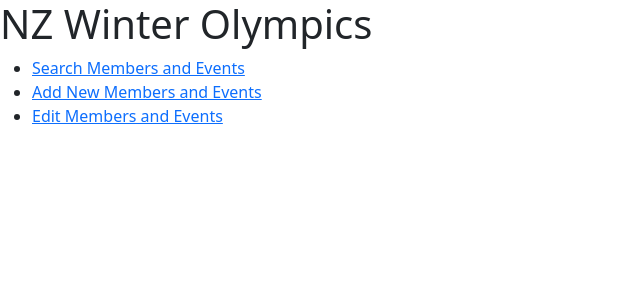
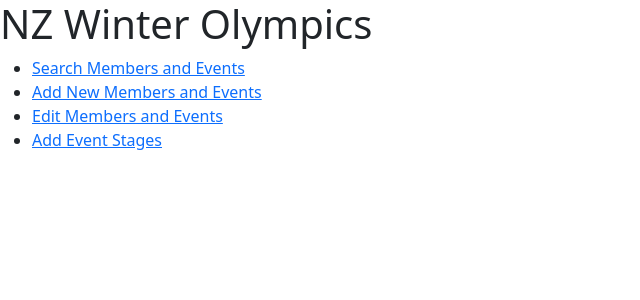
Before and after one commit to nayxie/first-full-stack-nzolympics, a Flask app: page /admin in a window 1280 px wide. Shown: the top 300 px of the page, without its empty margins (0-640 px from the left). Run offline with Flask 3, Linux system fonts and the light colour scheme.

Commit message:
Update adminbase.html

```diff
--- a/nzolywebapp/templates/adminbase.html
+++ b/nzolywebapp/templates/adminbase.html
@@ -13,6 +13,7 @@
                 <li><a href="{{ url_for('search') }}">Search Members and Events</a></li>
                 <li><a href="{{ url_for('addMandE') }}">Add New Members and Events</a></li>
                 <li><a href="{{ url_for('displayMandE') }}">Edit Members and Events</a></li>
+                <li><a href="{{ url_for('displayevents') }}">Add Event Stages</a></li>
             </ul>
           </nav>
           <section class="content">
```
